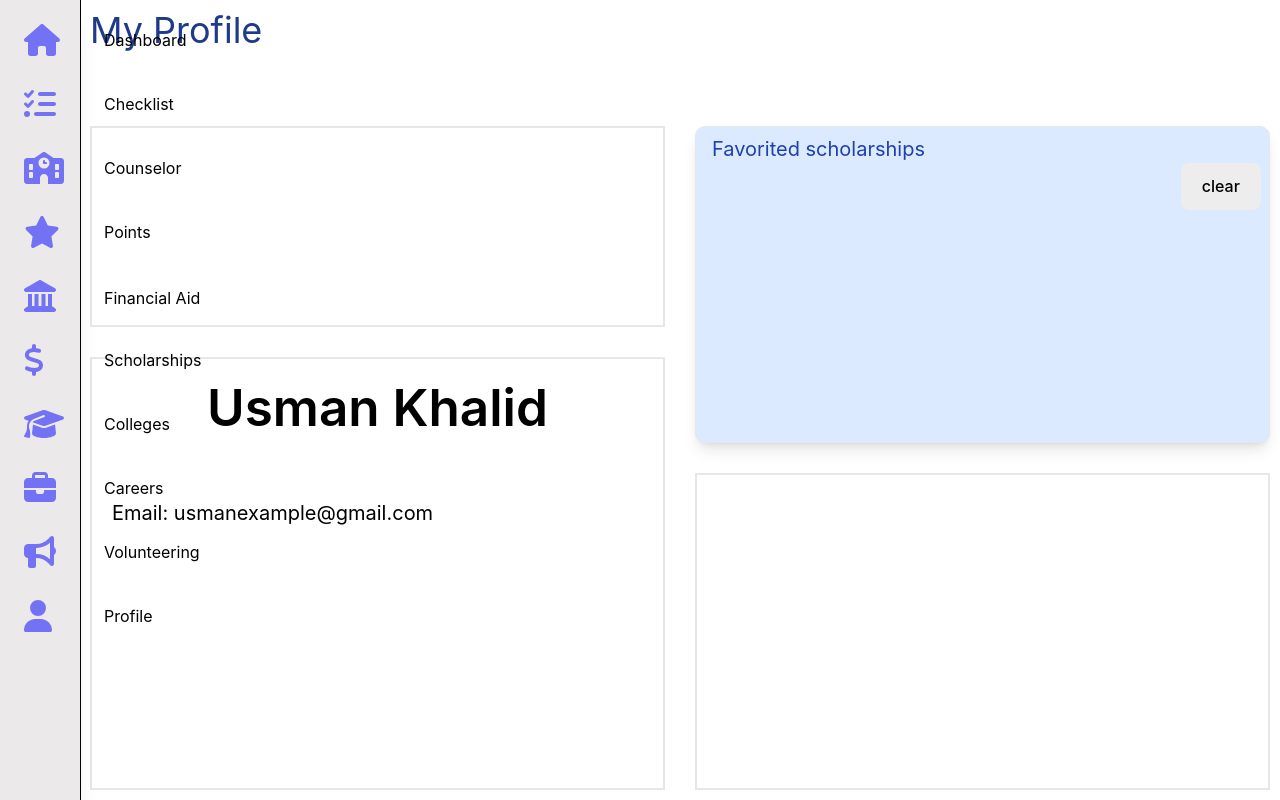
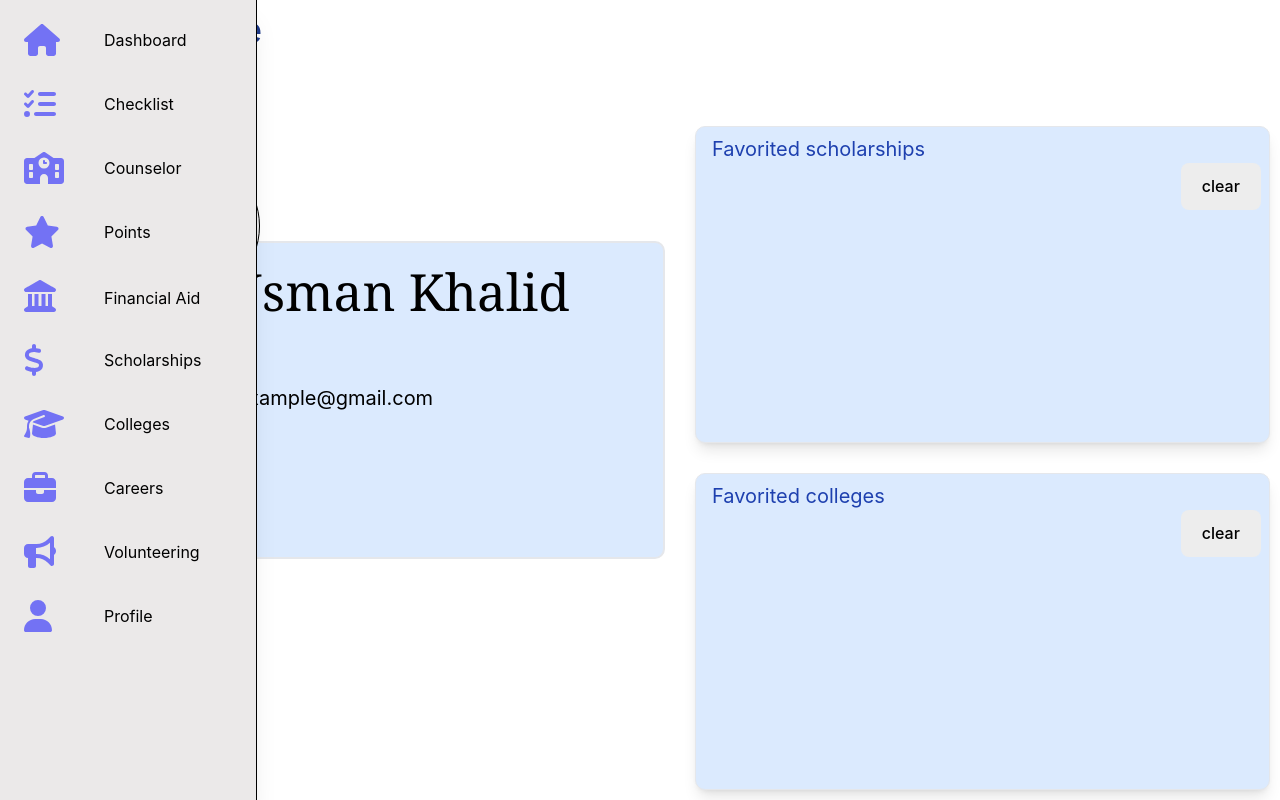
Before and after one commit to UsmanKhld/HiScholar-Django-React, a React (Vite) app in the folder frontend/: page /profile in a window 1280 px wide. Built offline with nearby package versions, Linux system fonts and the light colour scheme.

Commit message:
profile updates

```diff
--- a/frontend/src/Components/Navbar/Navbar.css
+++ b/frontend/src/Components/Navbar/Navbar.css
@@ -4,7 +4,7 @@
     position: fixed;
     height: 100%;
     transition: width 300ms ease;
-    z-index: 1;
+    z-index: 100;
 }
 
 .sidenav-nav {
@@ -51,7 +51,7 @@
 
 .sidenav:hover {
     width: 16rem;
-    z-index: 1;
+    z-index: 100;
 }
 
 .sidenav:hover .link-text {
--- a/frontend/src/Pages/Profile/Profile.css
+++ b/frontend/src/Pages/Profile/Profile.css
@@ -14,16 +14,25 @@
 
 .pic_container {
     grid-area: 2 / 1 / 4 / 2;
-    border-width: 2px;
     display: flex;
-    justify-content: center;
     align-items: center;
 }
 
+.circle {
+    border-radius: 50%;
+    border-width: 1px;
+    height: 150px;
+    width: 150px;
+    border-color: black;
+    z-index: 1;
+    background-color: rgb(236, 236, 236);
+    margin-left: 20px;
+}
+
 .info_card {
-    grid-area: 4 / 1 / 8 / 2;
+    grid-area: 3 / 1 / 6 / 2;
     border-width: 2px;
-
+    border-radius: 10px;
     display: flex;
     flex-direction: column;
     padding: 20px;
@@ -41,5 +50,8 @@
 
 .fav_colleges {
     grid-area: 5 / 2 / 8 / 3;
-    border-width: 2px;
+    border-width: 1px;
+    border-radius: 10px;
+    display: flex;
+    flex-direction: column;
 }
--- a/frontend/src/Pages/Profile/Profile.jsx
+++ b/frontend/src/Pages/Profile/Profile.jsx
@@ -12,14 +12,16 @@ export const Profile = ({favorites, clearFavorites}) => {
       <main className='p-0'>
         <div className='profile_container'>
           <p className="profile_title text-4xl text-blue-900" >My Profile</p>
-          <div className='pic_container'></div>
-          <div className='info_card'>
-            <h1 className=' font-semibold'>Usman Khalid</h1>
+          <div className='pic_container'>
+            <div className='circle'></div>
+          </div>
+          <div className='info_card bg-blue-100'>
+            <h1 className=' ml-10 font-serif'>Usman Khalid</h1>
             <p className=' self-start mt-16 text-xl'>Email: usmanexample@gmail.com</p>
           </div>
           <div className='fav_sch p-2 bg-blue-100 shadow-lg hover:shadow-2xl hover:outline hover:outline-1'>
             <p className='text-xl text-blue-800 ml-2 '>Favorited scholarships</p>
-            <button className=' self-end mb-5' onClick={clearFavorites}>clear</button>
+            <button className=' self-end mb-5 hover:bg-blue-300 transition-all' onClick={clearFavorites}>clear</button>
             <ul className=' overflow-y-auto p-2'>
              {favorites.map((fav, index) => (
                 <li className=' flex items-center w-full h-10 bg-gray-100 outline outline-1 p-2 mb-1' key={index}>
@@ -30,7 +32,10 @@ export const Profile = ({favorites, clearFavorites}) => {
             </ul>
 
           </div>
-          <div className='fav_colleges'></div>
+          <div className='fav_colleges p-2 bg-blue-100 shadow-lg hover:shadow-2xl hover:outline hover:outline-1'>
+            <p className='text-xl text-blue-800 ml-2 '>Favorited colleges</p>
+            <button className=' self-end mb-5 hover:bg-blue-300 transition-all'>clear</button>
+          </div>
         </div>
       </main>
     </div>
```
